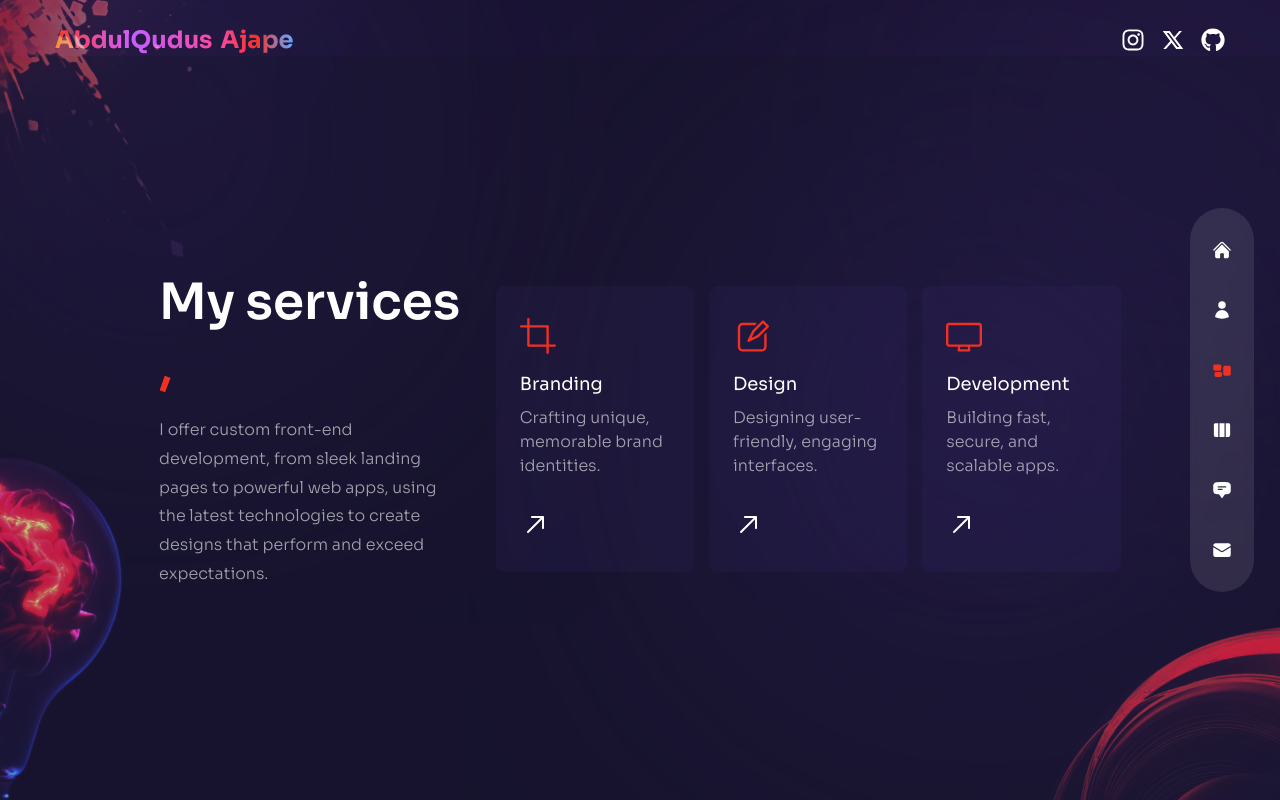
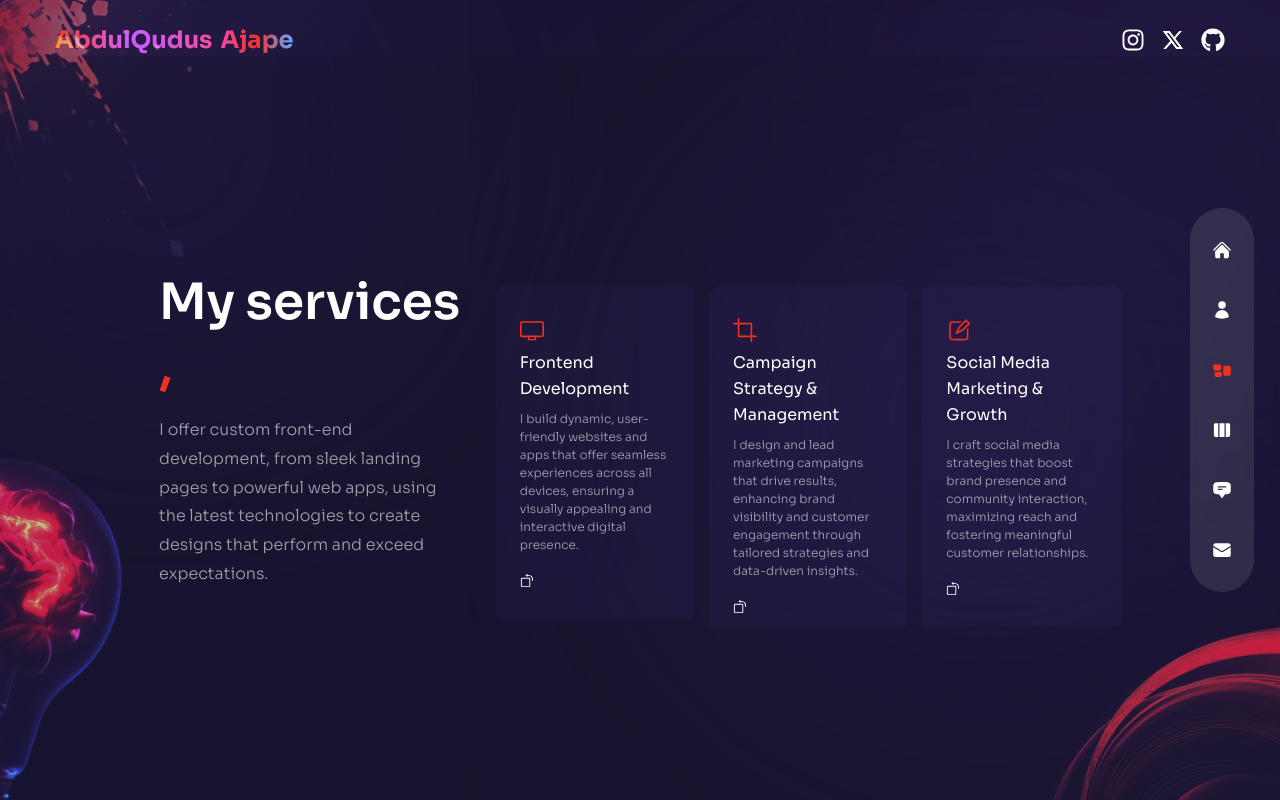
Before and after one commit to aDevMister/abdulqudus-ajape, a Next.js app: page /services in a window 1280 px wide. Built offline with nearby package versions, Linux system fonts and the light colour scheme.

Commit message:
new update

```diff
--- a/components/Nav.js
+++ b/components/Nav.js
@@ -53,7 +53,7 @@ const Nav = () => {
               </div>
               <div>{link.icon}</div>
             </Link>
-          );
+          )
         })}
       </div>
     </nav>
--- a/components/ServiceSlider.js
+++ b/components/ServiceSlider.js
@@ -11,28 +11,31 @@ import {
   RxReader,
   RxRocket,
   RxArrowTopRight,
+  RxRotateCounterClockwise,
 } from "react-icons/rx";
 
-import { FreeMode, Pagination } from "swiper";
+import { FreeMode, Navigation, Pagination } from "swiper";
 
 // data
 const serviceData = [
   {
+    icon: <RxDesktop />,
+    title: "Frontend Development",
+    description:
+      "I build dynamic, user-friendly websites and apps that offer seamless experiences across all devices, ensuring a visually appealing and interactive digital presence.",
+  },
+  {
     icon: <RxCrop />,
-    title: "Branding",
-    description: "Crafting unique, memorable brand identities.",
+    title: "Campaign Strategy & Management",
+    description:
+      "I design and lead marketing campaigns that drive results, enhancing brand visibility and customer engagement through tailored strategies and data-driven insights.",
   },
   {
     icon: <RxPencil2 />,
-    title: "Design",
-    description: "Designing user-friendly, engaging interfaces.",
+    title: "Social Media Marketing & Growth",
+    description:
+      "I craft social media strategies that boost brand presence and community interaction, maximizing reach and fostering meaningful customer relationships.",
   },
-  {
-    icon: <RxDesktop />,
-    title: "Development",
-    description: "Building fast, secure, and scalable apps.",
-  },
-
 ];
 
 const ServiceSlider = () => {
@@ -57,17 +60,23 @@ const ServiceSlider = () => {
     >
       {serviceData.map((item, index) => {
         return (
-          <SwiperSlide key={index}>
-            <div className="bg-[rgba(64,47,123,0.15)] h-max rounded-lg px-6 py-8 flex sm:flex-col gap-x-6 sm:gap-x-0 group cursor-pointer hover:bg-[rgba(89,65,169,0.15)] transition-all duration-300">
-              <div className="text-4xl text-accent mb-4">{item.icon}</div>
-              <div className="mb-8">
-                <div className="mb-2 text-lg">{item.title}</div>
-                <p className="max-w-[350px] leading-normal ">
+          <SwiperSlide
+            key={index}
+            navigation={true}
+            pagination={{ clickable: true }}
+            modules={[Navigation, Pagination]}
+            className="h-[400px] "
+          >
+            <div className="bg-[rgba(64,47,123,0.15)] rounded-lg lg:px-6 lg:py-8 py-2 px-2 flex sm:flex-col gap-x-6 sm:gap-x-0 group cursor-pointer hover:bg-[rgba(89,65,169,0.15)] transition-all duration-300">
+              <div className="text-2xl text-accent mb-2">{item.icon}</div>
+              <div className="">
+                <div className="mb-2">{item.title}</div>
+                <p className="max-w-[100%] text-left text-[12px] leading-normal ">
                   {item.description}
                 </p>
               </div>
-              <div className="text-3xl">
-                <RxArrowTopRight className="group-hover:rotate-45 group-hover:text-accent transition-all duration-300 " />
+              <div className="text-[14px] lg:pt-5 mt-4 sm:mt-0 relative">
+                <RxRotateCounterClockwise className="group-hover:animate-spin group-hover:text-accent  transition-all duration-300" />
               </div>
             </div>
           </SwiperSlide>
--- a/components/TestimonialSlider.js
+++ b/components/TestimonialSlider.js
@@ -14,7 +14,7 @@ import { Navigation, Pagination } from "swiper";
 const TestimonialSlider = () => {
   const testimonialSlider = [
     {
-      image: "/passport.jpg",
+      image: "/taofeeq.jpg",
       name: "Taofeeq Kolapo",
       position: "Software Developer",
       message:
--- a/pages/_app.js
+++ b/pages/_app.js
@@ -12,7 +12,7 @@ function MyApp({ Component, pageProps }) {
       <AnimatePresence mode="wait">
         <motion.div key={router.route} className="h-full">
           <Transition/>
-          <Component {...pageProps} />;
+          <Component {...pageProps} />
         </motion.div>
       </AnimatePresence>
     </Layout>
--- a/pages/about/index.js
+++ b/pages/about/index.js
@@ -6,13 +6,12 @@ import CountUp from "react-countup";
 // icons
 import {
   FaHtml5,
-  FaCss3,
   FaJs,
   FaReact,
   FaBootstrap,
-  FaCss3Alt,
   FaGit,
   FaGithub,
+  FaArrowCircleDown,
 } from "react-icons/fa";
 
 import {
@@ -61,8 +60,12 @@ const aboutData = [
     title: "experience",
     info: [
       {
+        title: "Co-founder - AiNameIt.",
+        stage: "July 2023 - July 2024",
+      },
+      {
         title: "Front-End Developer - MSME Ecosystem LTD.",
-        stage: "July 2023 - July 2024",
+        stage: "May 2024 - Present",
       },
       {
         title: "Web Developer - Toshconsult Technologies Inc.",
@@ -119,14 +122,7 @@ const About = () => {
                   Years of Experience
                 </div>
               </div>
-              {/* <div className="relative flex-1 after:w-[1px] after:h-full after:bg-white/10 after:absolute after:top-0 after:right-0 ">
-                <div className="text-2xl xl:text-4xl font-extrabold text-accent mb-2 ">
-                  <CountUp start={0} end={250} duration={5} /> +
-                </div>
-                <div className="text-xs uppercase tracking-[1px] leading-[1.4] max-w-[100px] ">
-                  Satisfied clients
-                </div>
-              </div> */}
+
               <div className="relative flex-1  ">
                 <div className="text-2xl xl:text-4xl font-extrabold text-accent mb-2 ">
                   <CountUp start={0} end={5} duration={5} /> +
@@ -135,14 +131,6 @@ const About = () => {
                   Finished projects
                 </div>
               </div>
-             {/*  <div className="relative flex-1  ">
-                <div className="text-2xl xl:text-4xl font-extrabold text-accent mb-2 ">
-                  <CountUp start={0} end={8} duration={5} /> +
-                </div>
-                <div className="text-xs uppercase tracking-[1px] leading-[1.4] max-w-[100px] ">
-                  Winning awards
-                </div>
-              </div> */}
             </div>
           </motion.div>
         </div>
@@ -154,6 +142,7 @@ const About = () => {
           className="flex flex-col w-full  xl:max-w-[48%] h-[20px] lg:h-[420px] "
         >
           <div className="flex gap-x-4 xl:gap-8  mx-auto xl:mx-0 mb-4">
+            <FaArrowCircleDown className="text-xl text-grey lg:hidden block animate-bounce " />
             {aboutData.map((item, itemIndex) => {
               return (
                 <div
@@ -169,6 +158,7 @@ const About = () => {
                 </div>
               );
             })}
+            <FaArrowCircleDown className="text-xl text-grey lg:hidden block animate-bounce " />
           </div>
           <div className=" lg:py-6 flex flex-col  lg:px-0 px-1   gap-y-1 xl:gap-y-4 items-center xl:items-start">
             {aboutData[index].info.map((item, itemIndex) => {
@@ -177,7 +167,7 @@ const About = () => {
                   key={itemIndex}
                   className=" flex flex-col lg:flex-row max-w-max gap-x-2 items-center text-white/60  "
                 >
-                  <div className="font-light text-[14px] mb-2 md:mb-0 ">
+                  <div className="font-light text-center  text-[14px] mb-2 md:mb-0 ">
                     {item.title}
                   </div>
                   {item.stage && <div>{item.stage}</div>}
--- a/pages/index.js
+++ b/pages/index.js
@@ -5,7 +5,7 @@ import { fadeIn } from "../variants";
 const Home = () => {
   return (
     <>
-      <div className="text-center flex flex-col justify-center h-[80vh] lg:text-left container mx-auto">
+      <div className="text-center flex flex-col justify-center lg:h-[80vh] h-[70vh]   lg:text-left container mx-auto">
         <motion.h1
           variants={fadeIn("down", 0.4)}
           initial="hidden"
@@ -32,7 +32,7 @@ const Home = () => {
       </div>
 
       <div className="w-[1200px] h-full absolute right-0 bottom-0 ">
-        <div className="bg-none xl:bg-explosion xl:bg-cover xl:bg-right xl:bg-no-repeat w-full h-full absolute mix-blend-color-dodge translate-z-0 "></div>
+        <div className="bg-none xl:bg-explosion xl:bg-cover xl:bg-right xl:bg-no-repeat w-full h-full absolute mix-blend-color-dodge translate-z-0 "/>
         <ParticlesContainer />
         <motion.div
           className="w-full h-full max-w-[737px] max-h-[678px] absolute lg:bottom-0 lg:right-[8%]"
@@ -44,7 +44,7 @@ const Home = () => {
         ></motion.div>
       </div>
     </>
-  );
+  )
 };
 
 export default Home;
--- a/pages/services/index.js
+++ b/pages/services/index.js
@@ -7,9 +7,9 @@ import { fadeIn } from "../../variants";
 export const serviceData = [];
 const Services = () => {
   return (
-    <div className="h-full bg-primary/30  lg:px-[9rem] flex items-center ">
+    <div className="lg:h-full h-[80vh] bg-primary/30  lg:px-[9rem] flex items-center ">
       <Circles />
-      <div className="container mx-auto">
+      <div className="container  mx-auto">
         <div className="flex flex-col lg:flex-row gap-x-8 ">
           <div className="text-center flex  flex-col lg:text-left  xl:mb-0 ">
             <motion.h2
@@ -38,7 +38,7 @@ const Services = () => {
             initial="hidden"
             animate="show"
             exit="hidden"
-            className="w-full py-12 lg:max-w-[65%]"
+            className="w-full lg:py-12 lg:max-w-[65%]"
           >
             <ServiceSlider />
           </motion.div>
--- a/pages/testimonials/index.js
+++ b/pages/testimonials/index.js
@@ -19,7 +19,7 @@ const Testimonials = () => {
           initial="hidden"
           animate="show"
           exit="hidden"
-          className="w-[50%"
+          className="w-[50%]"
         >
           <TestimonialSlider />
         </motion.div>
```
Also changed, not shown: components/ParticlesContainer.js (+0 -98 lines).
